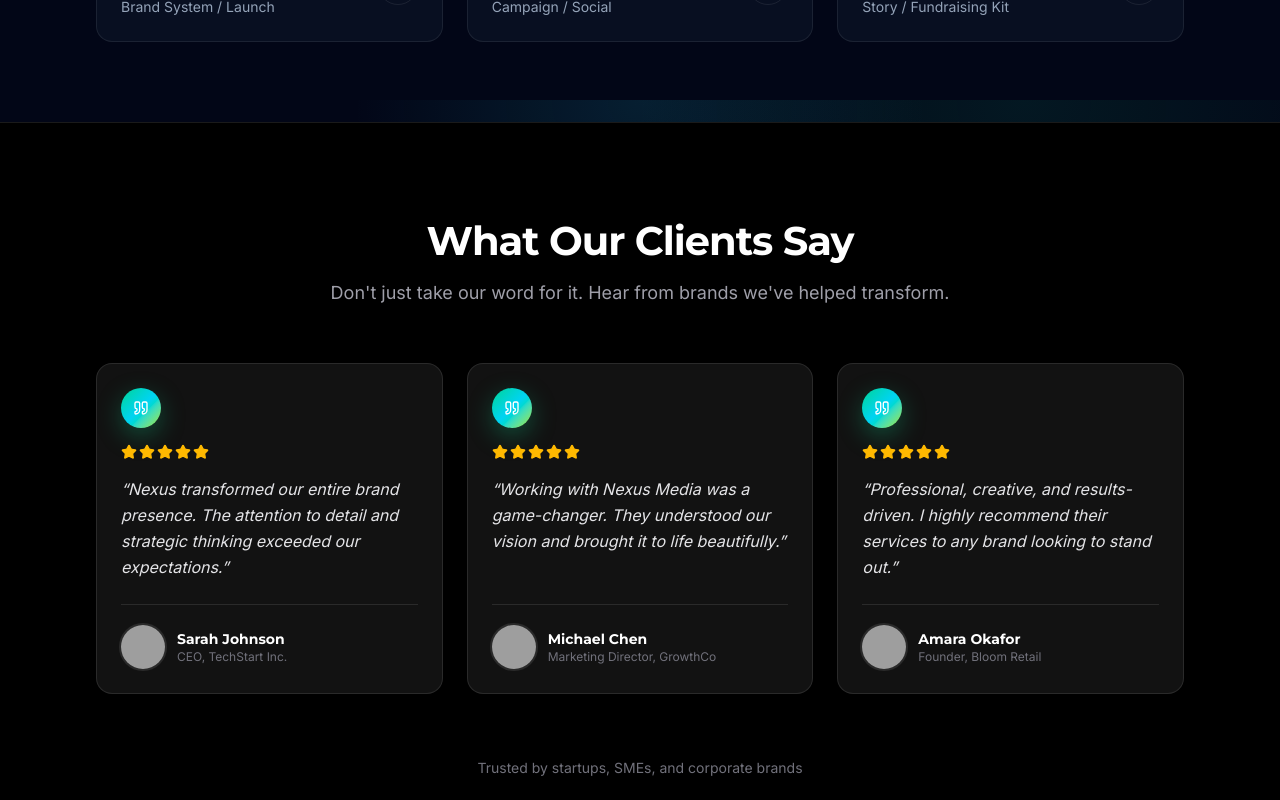
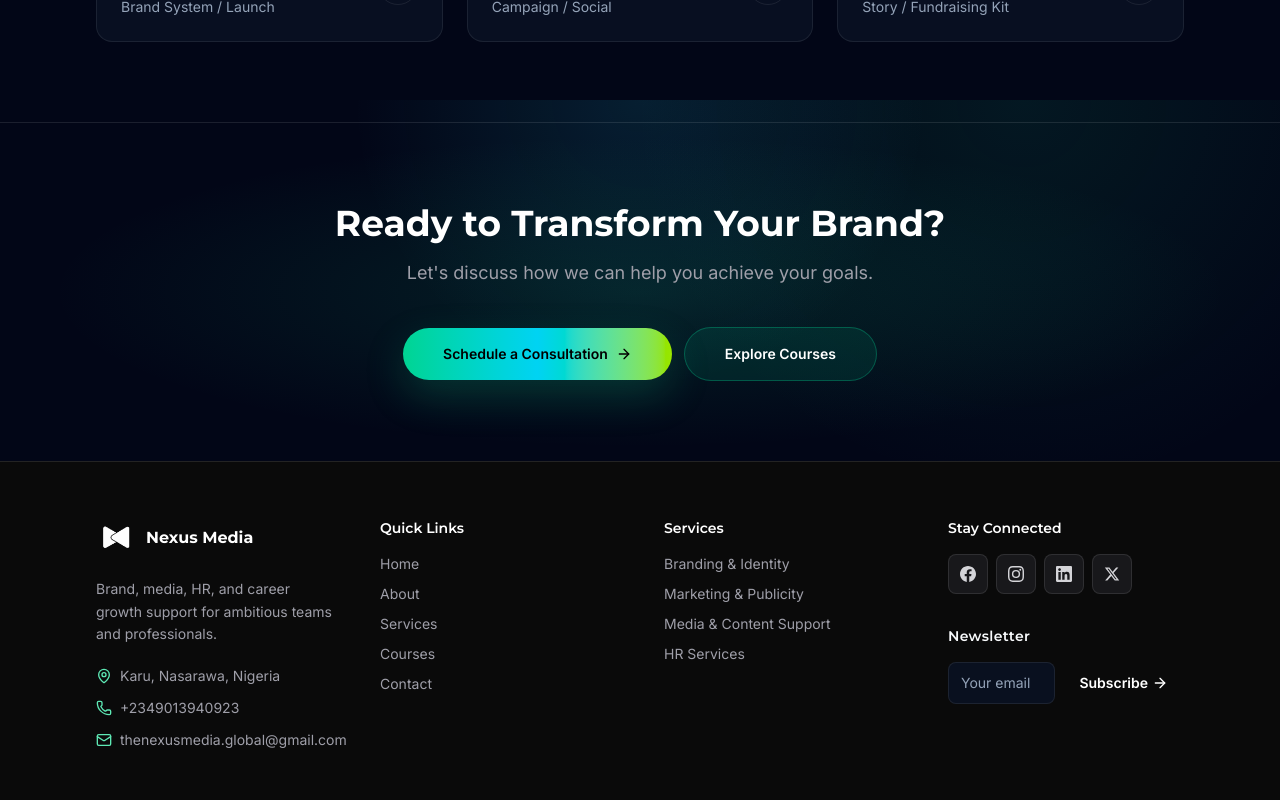
Before and after one commit to Jpflames/Nexus-site, a Next.js app: page / in a window 1280 px wide. Shown: the part 3100-3900 px from the top of the page. Built offline with nearby package versions, Linux system fonts and the light colour scheme; no server answers; grey boxes are pictures that could not be loaded.

Commit message:
testimonial updated

```diff
--- a/src/app/page.tsx
+++ b/src/app/page.tsx
@@ -3,7 +3,6 @@ import { IntroSection } from "@/components/home/intro-section";
 import { ServicesPreview } from "@/components/home/services-preview";
 import { WhyUs } from "@/components/home/why-us";
 import { PortfolioSection } from "@/components/home/portfolio-section";
-import { Testimonials } from "@/components/home/testimonials";
 import { HomeFinalCta } from "@/components/home/home-final-cta";
 
 export default function HomePage() {
@@ -14,7 +13,6 @@ export default function HomePage() {
       <ServicesPreview />
       <WhyUs />
       <PortfolioSection />
-      <Testimonials />
       <HomeFinalCta />
     </>
   );
```
